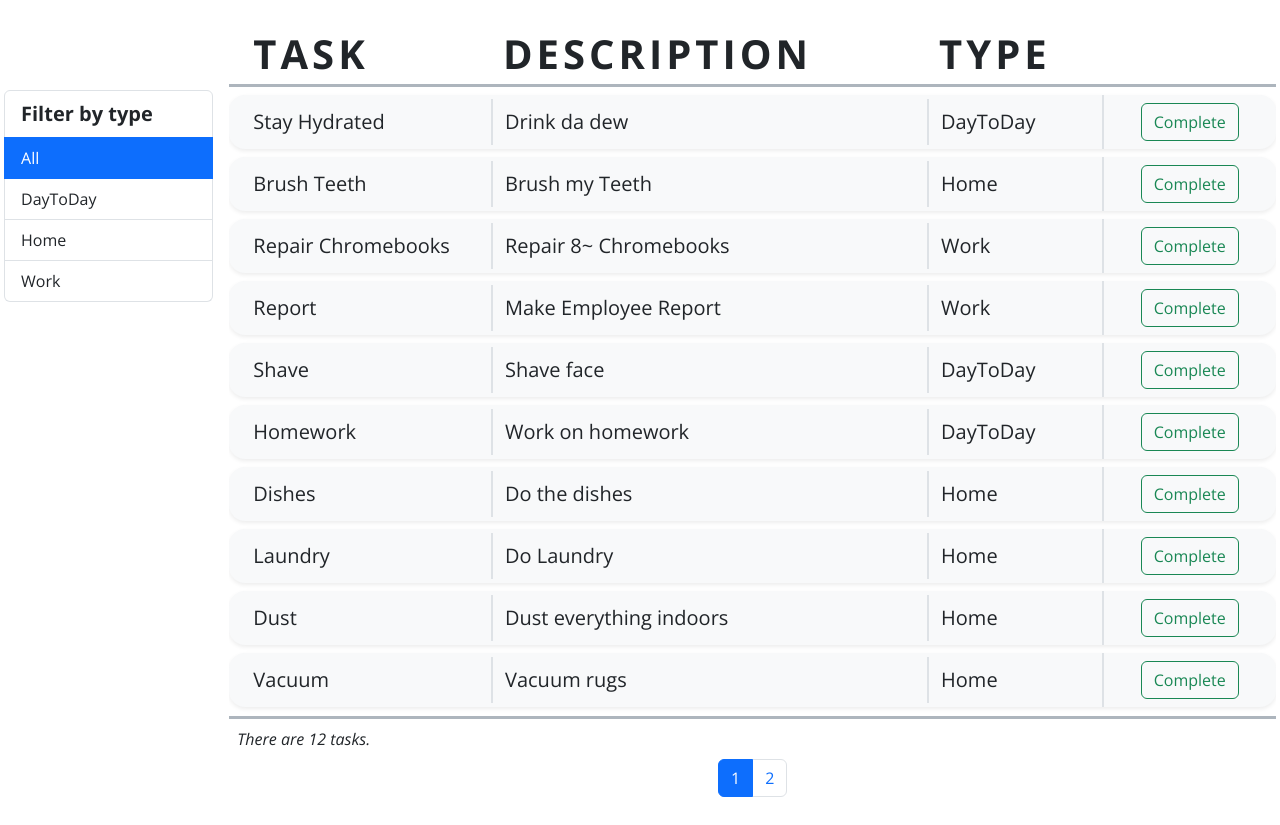
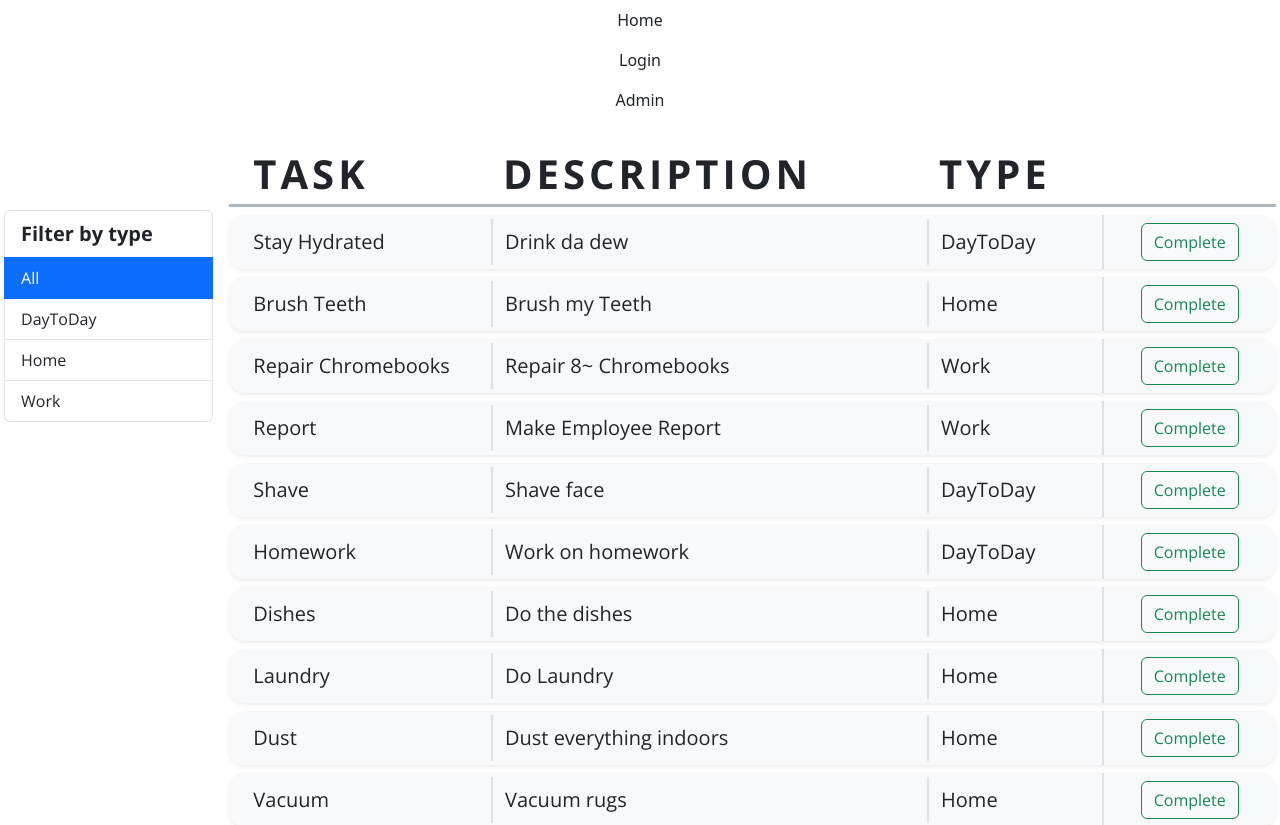
Before and after one commit to jaramilloez/Task-Manager, a React (Create React App) app: page / in a window 1280 px wide. Shown: the top 825 px of the page. Built offline with nearby package versions, Linux system fonts and the light colour scheme.

Commit message:
Add navbar links

```diff
--- a/src/App.js
+++ b/src/App.js
@@ -5,7 +5,8 @@ import Tasks from './components/tasks'
 
 function App() {
   return (
-    <div className='content'>
+    <div className='min-vh-100 d-flex flex-column justify-content-between'>
+      <NavBar />
       <Switch>
         <Route path='/' component={Tasks} />
       </Switch>
--- a/src/components/navBar.jsx
+++ b/src/components/navBar.jsx
@@ -0,0 +1,18 @@
+import React from 'react';
+
+const NavBar = () => {
+    return (
+        <ul className='navbar-nav text-center'>
+            <li className='nav-item'>
+                <a className='nav-link' href='/'>Home</a>
+            </li>
+            <li className='nav-item'>
+                <a className='nav-link' href='/'>Login</a>
+            </li>
+            <li className='nav-item'>
+                <a className='nav-link' href='/'>Admin</a>
+            </li>
+        </ul>
+    )
+}
+export default NavBar;
--- a/src/components/tasksTable.jsx
+++ b/src/components/tasksTable.jsx
@@ -8,7 +8,7 @@ class TasksTable extends Component {
     const { tasks, onDelete, onSort, sortColumn } = this.props;
 
     return (
-        <div className={`${styles.horizontalLines} container-fluid mt-4 position-relative overflow-x-hidden`} style={{ height: '695px' }}>
+        <div className={`${styles.horizontalLines} container-fluid mt-4 position-relative overflow-visible`} style={{ height: '695px' }}>
             <TableHeader sortColumn={ sortColumn } onSort={ onSort } />
             <TableBody data={ tasks } onDelete={ onDelete } />
         </div>
```
